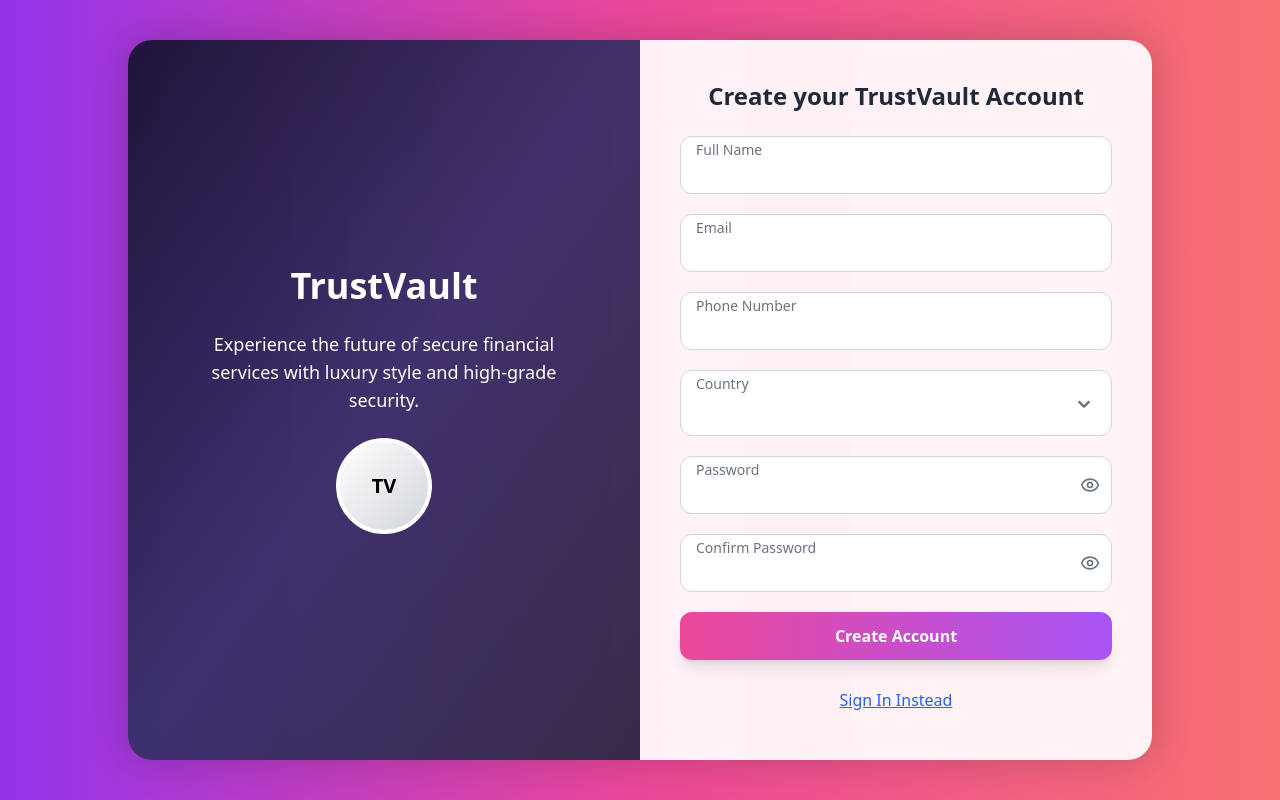
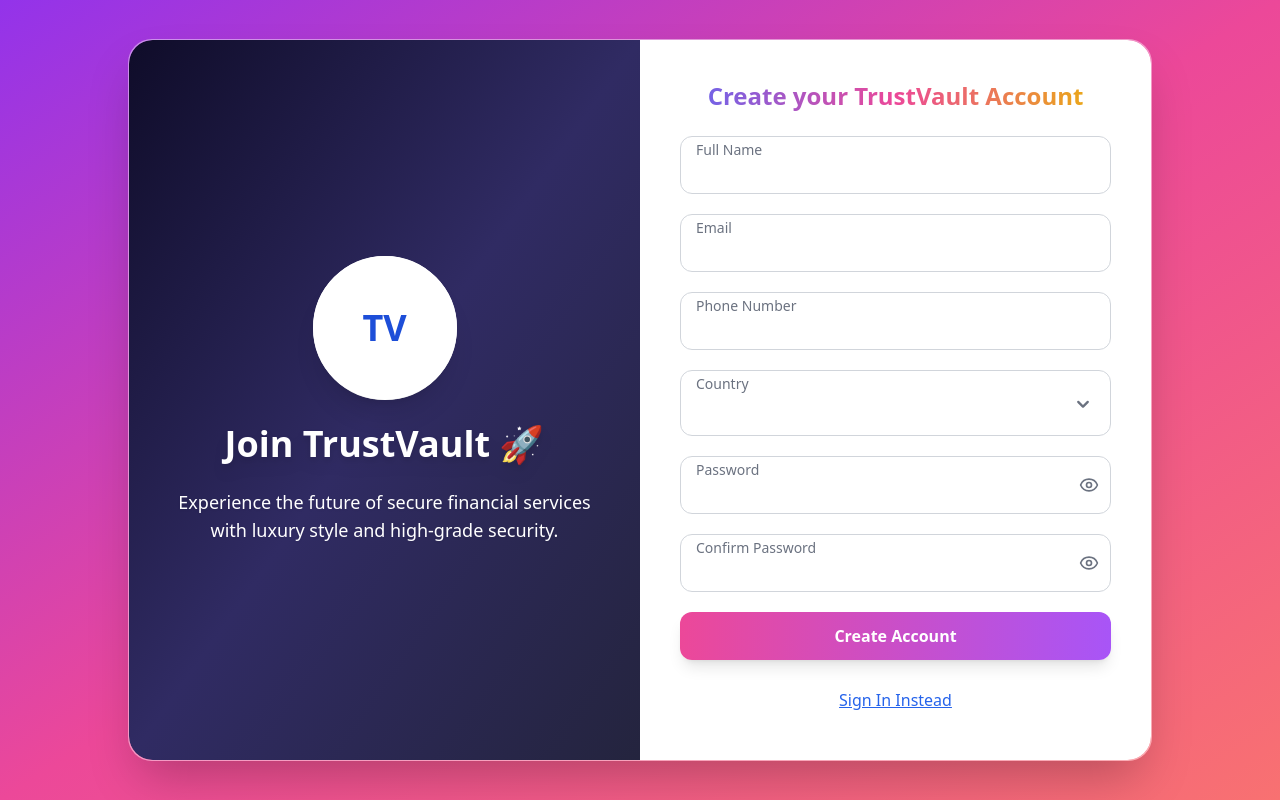
Before and after one commit to nishit-95/TrustVault, a React (Create React App) app in the folder vault/: page /register in a window 1280 px wide. Built offline with nearby package versions, Linux system fonts and the light colour scheme.

Commit message:
Register page and homepage of the user changed.

```diff
--- a/vault/src/Components/User/HomePage.js
+++ b/vault/src/Components/User/HomePage.js
@@ -1,13 +1,12 @@
-// HomePage.js
 import React, { useEffect } from "react";
 import AOS from "aos";
 import "aos/dist/aos.css";
 import { useNavigate } from "react-router-dom";
+import { ShieldCheck } from "lucide-react";
 
 export default function HomePage() {
   const navigate = useNavigate();
 
-  // Redirect if token exists
   useEffect(() => {
     const token = localStorage.getItem("token");
     if (token) {
@@ -20,10 +19,11 @@ export default function HomePage() {
   }, []);
 
   return (
-    <div className="min-h-screen bg-gradient-to-br from-purple-300 via-blue-200 to-pink-100 dark:from-gray-900 dark:via-gray-800 dark:to-black text-foreground dark:text-white transition-colors duration-300 relative overflow-hidden">
-      {/* SVG Animated Background Layer */}
+    <div className="min-h-screen flex items-center justify-center bg-gradient-to-br from-purple-200 via-blue-100 to-pink-100 dark:from-gray-900 dark:via-gray-800 dark:to-black transition-colors duration-300 text-gray-900 dark:text-white relative overflow-hidden">
+
+      {/* SVG Background Glow */}
       <svg
-        className="absolute top-0 left-0 w-full h-full -z-10 animate-pulse opacity-30 dark:opacity-40"
+        className="absolute top-0 left-0 w-full h-full -z-10 animate-pulse opacity-20 dark:opacity-40"
         xmlns="http://www.w3.org/2000/svg"
         viewBox="0 0 800 600"
         preserveAspectRatio="xMidYMid slice"
@@ -38,21 +38,35 @@ export default function HomePage() {
         <circle cx="400" cy="300" r="400" fill="url(#liveGradient)" />
       </svg>
 
-      <section className="flex items-center justify-center h-[85vh] px-4 text-center">
+      {/* Welcome Card */}
       <div
+        data-aos="fade-up"
+        className="bg-white/70 dark:bg-white/10 backdrop-blur-md border border-gray-200 dark:border-gray-700 shadow-2xl rounded-3xl p-10 md:p-16 max-w-xl text-center"
+      >
+        {/* Animated Icon */}
+        <div className="flex justify-center mb-6">
+          <div className="bg-gradient-to-r from-indigo-500 via-purple-500 to-pink-500 p-4 rounded-full shadow-lg animate-bounce">
+            <ShieldCheck size={36} className="text-white" />
+          </div>
+        </div>
+
+        {/* Title */}
+        <h1
           data-aos="zoom-in"
-          className="text-4xl md:text-6xl font-extrabold text-primary dark:text-white"
+          className="text-3xl md:text-4xl font-extrabold bg-gradient-to-r from-indigo-500 via-pink-500 to-yellow-500 text-transparent bg-clip-text mb-4"
         >
-          Welcome to TrustVault 🔐
+          Welcome to TrustVault
+        </h1>
+
+        {/* Subtext */}
         <p
           data-aos="fade-up"
           data-aos-delay="500"
-            className="text-lg md:text-2xl font-light mt-4 dark:text-white"
+          className="text-base md:text-lg text-gray-700 dark:text-gray-300"
         >
-            Your data, your power — securely stored and shared.
+          Your data, your power — <br /> securely stored and shared with confidence.
         </p>
       </div>
-      </section>
     </div>
   );
 }
--- a/vault/src/Components/User/UserRegisterPage.js
+++ b/vault/src/Components/User/UserRegisterPage.js
@@ -91,7 +91,7 @@ export default function RegisterPage() {
       try {
         const payload = { ...formData };
         delete payload.confirmPassword;
-        const response = await fetch("https://trustvault-aaqt.onrender.com/api/UserApi/Register", {
+        const response = await fetch("http://localhost:5002/api/UserApi/Register", {
           method: "POST",
           headers: { "Content-Type": "application/json" },
           body: JSON.stringify(payload),
@@ -114,22 +114,33 @@ export default function RegisterPage() {
   return (
     <>
       <ToastContainer />
-      <div className="min-h-screen flex items-center justify-center bg-gradient-to-r from-purple-600 via-pink-500 to-red-400 px-4">
-        <div
-          data-aos="zoom-in"
-          className="grid grid-cols-1 md:grid-cols-2 max-w-5xl w-full bg-white/20 backdrop-blur-2xl rounded-3xl shadow-[0_0_40px_rgba(0,0,0,0.2)] overflow-hidden"
-        >
-          <div className="hidden md:flex flex-col justify-center items-center relative p-10 overflow-hidden">
-            <div className="absolute inset-0 bg-gradient-to-br from-[#0f0c29] via-[#302b63] to-[#24243e] opacity-90 z-0"></div>
-            <div className="relative z-10 text-white text-center space-y-6">
-              <h1 className="text-4xl font-extrabold">TrustVault</h1>
-              <p className="text-lg max-w-sm mx-auto">Experience the future of secure financial services with luxury style and high-grade security.</p>
-              <div className="w-24 h-24 rounded-full border-4 border-white flex items-center justify-center text-xl font-bold bg-gradient-to-br from-white to-gray-300 text-black mx-auto">TV</div>
+      <div className="min-h-screen flex items-center justify-center bg-gradient-to-br from-purple-600 via-pink-500 to-red-400 px-4 py-8 overflow-y-auto">
+        <div className="flex flex-col md:flex-row w-full max-w-5xl shadow-2xl rounded-3xl overflow-hidden backdrop-blur-md bg-white/30 border border-white/20">
+
+          {/* 🔵 Left Panel */}
+          <div className="hidden md:flex w-full md:w-1/2 items-center justify-center bg-gradient-to-br from-[#0f0c29] via-[#302b63] to-[#24243e] p-10 rounded-t-3xl md:rounded-l-3xl md:rounded-tr-none">
+            <div className="flex flex-col items-center text-center space-y-6 relative">
+              <div className="relative w-36 h-36 animate-float">
+                <div className="absolute inset-0 rounded-full bg-white shadow-xl flex items-center justify-center text-4xl font-bold text-blue-700 z-10">
+                  TV
+                </div>
+                <div className="absolute inset-0 rounded-full border-4 border-white animate-pulse-glow z-0"></div>
+              </div>
+              <h2 className="text-4xl font-bold text-white drop-shadow-lg" data-aos="fade-down">
+                Join TrustVault 🚀
+              </h2>
+              <p className="text-white text-lg max-w-md drop-shadow-sm" data-aos="fade-up" data-aos-delay="200">
+                Experience the future of secure financial services with luxury style and high-grade security.
+              </p>
             </div>
           </div>
 
-          <div className="p-8 md:p-10 bg-white/90 rounded-r-3xl">
-            <h2 className="text-2xl font-bold text-gray-800 mb-6 text-center">Create your TrustVault Account</h2>
+          {/* 🟢 Right Form Panel */}
+          <div className="w-full md:w-1/2 p-6 md:p-10 bg-white rounded-b-3xl md:rounded-r-3xl md:rounded-bl-none"
+            data-aos={window.innerWidth < 768 ? "zoom-in" : ""}
+            data-aos-delay={window.innerWidth < 768 ? "100" : ""}
+          >
+            <h2 className="text-2xl bg-gradient-to-r from-indigo-500 via-pink-500 to-yellow-500 text-transparent bg-clip-text font-bold mb-6 text-center text-3x1  ">Create your TrustVault Account</h2>
             <form onSubmit={handleSubmit} className="space-y-5">
               {/* Full Name */}
               <div className="relative">
@@ -257,6 +268,27 @@ export default function RegisterPage() {
           </div>
         </div>
       </div>
+      {/* 🎨 Floating Glow Animation */}
+      <style jsx>{`
+        @keyframes float {
+          0%, 100% { transform: translateY(0); }
+          50% { transform: translateY(-10px); }
+        }
+        .animate-float {
+          animation: float 4s ease-in-out infinite;
+        }
+        @keyframes pulse-glow {
+          0%, 100% {
+            box-shadow: 0 0 0 0 rgba(255, 255, 255, 0.4);
+          }
+          50% {
+            box-shadow: 0 0 30px 10px rgba(255, 255, 255, 0.6);
+          }
+        }
+        .animate-pulse-glow {
+          animation: pulse-glow 3s infinite ease-in-out;
+        }
+      `}</style>
     </>
   );
 }
```
Lines whose indentation alone changed are shown as unchanged.
